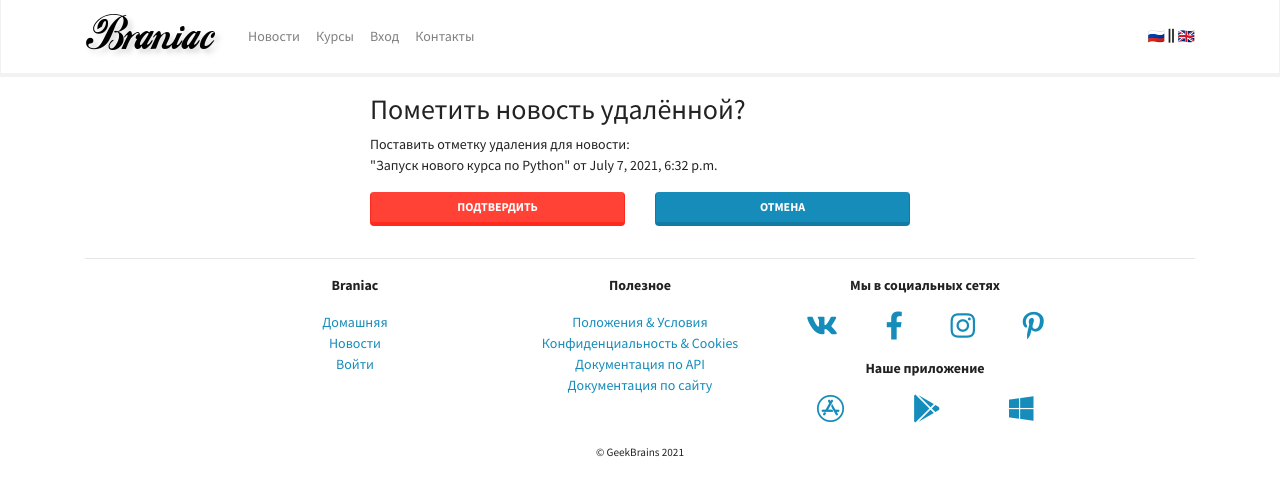
After one commit to Jahdie/BraniacLMS, a Django app: template mainapp/templates/mainapp/news_confirm_delete.html in a window 1280 px wide. The commit adds this page. Shown: the top 496 px of the page. Run offline with Django 3.2, Linux system fonts and the light colour scheme; the template is opened without the code that fills it: values that come from a table or form of the project are taken from there, others are empty; data comes from the database, SQL or seed files in the repository; parts of the project's set-up code (start-up, migrations or seed data) failed here and were passed over; some libraries are stand-ins or nearby versions.

Commit message:
add news CRUD

```diff
--- /dev/null
+++ b/mainapp/templates/mainapp/news_confirm_delete.html
@@ -0,0 +1,29 @@
+{% extends 'base.html' %}
+
+{% block content %}
+<div class="row justify-content-center pt-3">
+  <div class="col-md-8 col-lg-6">
+    <h2>Пометить новость удалённой?</h2>
+    <p>
+      Поставить отметку удаления для новости:<br>
+      "{{ object.title }}" от {{ object.created }}
+    </p>
+    <p>
+    <div class="row">
+      <div class="col-6">
+        <form action="{% url 'mainapp:news_delete' pk=object.pk %}"
+          method="post">
+          {% csrf_token %}
+          <button class="btn btn-danger btn-block"
+            type="submit">Подтвердить</button>
+        </form>
+      </div>
+      <div class="col-6">
+        <a class="btn btn-primary btn-block" href="{% url 'mainapp:news' %}"
+          role="button">Отмена</a>
+      </div>
+    </div>
+    </p>
+  </div>
+</div>
+{% endblock content %}
--- a/mainapp/urls.py
+++ b/mainapp/urls.py
@@ -7,8 +7,23 @@ app_name = MainappConfig.name
 
 urlpatterns = [
     path("", views.MainPageView.as_view(), name="main_page"),
-    path("news/", views.NewsPageView.as_view(), name="news"),
-    path("news/<int:pk>/", views.NewsPageDetailView.as_view(), name="news_detail"),
+    path("news/", views.NewsListView.as_view(), name="news"),
+    path("news/create/", views.NewsCreateView.as_view(), name="news_create"),
+    path(
+        "news/<int:pk>/detail",
+        views.NewsDetailView.as_view(),
+        name="news_detail",
+    ),
+    path(
+        "news/<int:pk>/update",
+        views.NewsUpdateView.as_view(),
+        name="news_update",
+    ),
+    path(
+        "news/<int:pk>/delete",
+        views.NewsDeleteView.as_view(),
+        name="news_delete",
+    ),
     path("courses/", views.CoursesListView.as_view(), name="courses"),
     path(
         "courses/<int:pk>/",
```
Also changed, not shown: authapp/admin.py (+9 -1 lines), mainapp/templates/mainapp/news_detail.html (+4 -5 lines), mainapp/templates/mainapp/news_list.html (renamed from mainapp/templates/mainapp/news.html).
